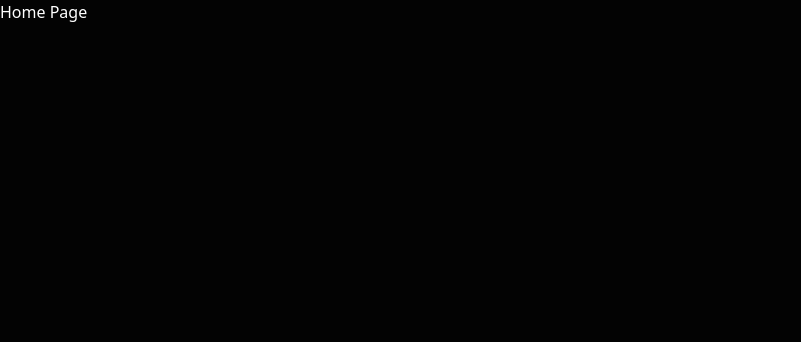
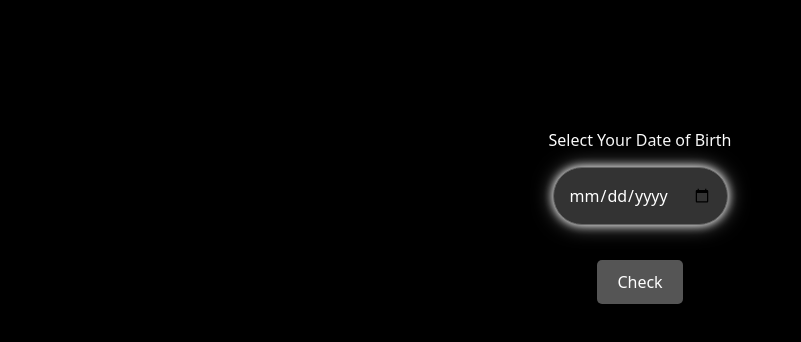
Before and after one commit to callmesidhu/Nextjs-TinkerHub-Useless-project, a Next.js app: page / in a window 1280 px wide. Shown: the top 342 px of the page, without its empty margins (0-801 px from the left). Built offline with nearby package versions, Linux system fonts and the light colour scheme.

Commit message:
Home screen added

```diff
--- a/src/Screen/Home.css
+++ b/src/Screen/Home.css
@@ -0,0 +1,44 @@
+
+.container {
+        display: flex;
+        flex-direction: column;
+        align-items: center;
+        padding-top: 10%;
+        height: 100vh;
+        background-color: black;
+        color: white;
+      }
+
+      .date-input {
+        margin: 15px;
+        padding: 15px;
+        font-size: 16px;
+        background-color: #333;
+        color: white;
+        border: 1px solid #666;
+        border-radius: 30px;
+        transition: background-color 0.3s ease, box-shadow 0.3s ease;
+        box-shadow: 0 0 10px rgb(255, 255, 255), 0 0 20px rgba(238, 238, 238, 0.549), 0 0 30px rgb(0, 0, 0);
+      }
+
+      .date-input:hover {
+        background-color: #510404;
+        box-shadow: 0 0 10px red, 0 0 20px red, 0 0 30px red;
+      }
+
+      .check-button {
+        margin: 20px;
+        padding: 10px 20px;
+        font-size: 16px;
+        cursor: pointer;
+        background-color: #555;
+        color: white;
+        border: none;
+        border-radius: 5px;
+        transition: background-color 0.3s ease, box-shadow 0.3s ease;
+      }
+
+      .check-button:hover {
+        background-color: #510404;
+        box-shadow: 0 0 10px rgb(56, 0, 0), 0 0 20px red, 0 0 30px red;
+      }
--- a/src/Screen/Home.tsx
+++ b/src/Screen/Home.tsx
@@ -1,9 +1,27 @@
-"use client"
-
-import React from 'react'
+import React, { useState } from 'react';
+import './Home.css'
 
 export default function Home() {
+  const [dateOfBirth, setDateOfBirth] = useState('');
+  const [name, setName] = useState('');
+
+  const handleCheck = () => {
+    setName('Your Name Here');
+  };
+
   return (
-    <div>Home Page</div>
-  )
-}
+    <div className="container">
+      <h2>Select Your Date of Birth</h2>
+      <input
+        type="date"
+        value={dateOfBirth}
+        onChange={(e) => setDateOfBirth(e.target.value)}
+        className="date-input px-20"
+      />
+      <button onClick={handleCheck} className="check-button">
+        Check
+      </button>
+      {name && <h3>{name}</h3>}
+    </div>
+  );
+};
--- a/src/Screen/Loader.css
+++ b/src/Screen/Loader.css
@@ -1,13 +1,10 @@
 
       .effect {
-        width: 200px; /* Adjust size as needed */
+        width: 100px;
         transition: transform 0.3s ease-in-out;
         animation: glow 2s ease-in-out infinite;
       }
 
-      .effect:hover {
-        transform: scale(1.01); /* Scale up on hover for effect */
-      }
 
       @keyframes glow {
         0% {
--- a/src/app/page.tsx
+++ b/src/app/page.tsx
@@ -1,12 +1,13 @@
+
 import Loader from '@/Screen/Loader'
-import React from 'react'
+import Head from 'next/head';
 
-function page() {
+export default function Home() {
   return (
-    <div>
-      <Loader/>
-    </div>
-  )
+    <>
+      <div>
+        <Loader/>
+      </div>
+    </>
+  );
 }
-
-export default page
```
Also changed, not shown: public/result.png (deleted), src/app/favicon.png (deleted), 1 other file (tests, documents, lock files or other folders).
